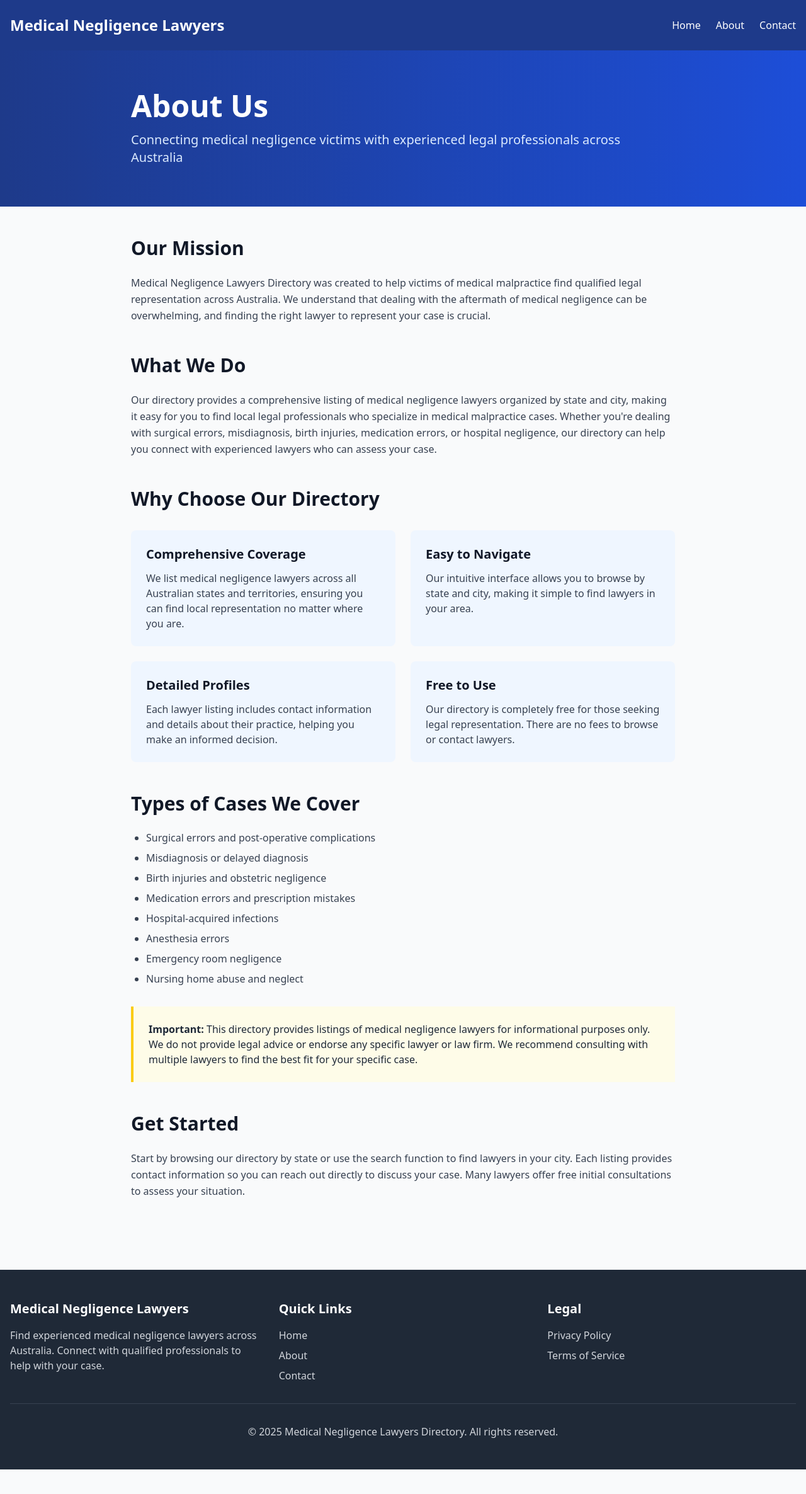
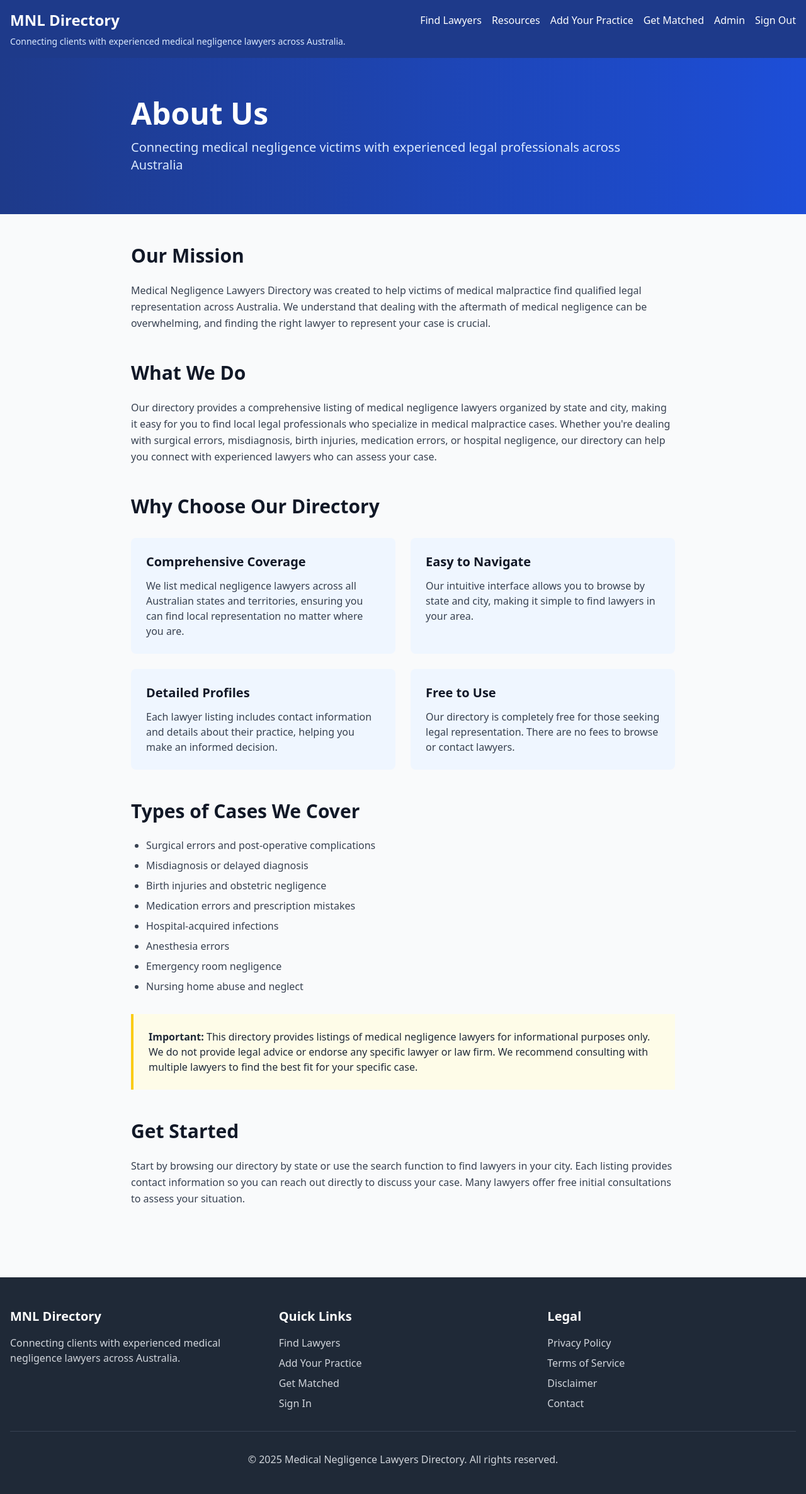
Before and after one commit to AMSumo9/directory-niche-medical-negligence-lawyer, an Astro site: page /about in a window 1280 px wide. Shown: the whole page at 63% size. Before the commit the page ends 2333 px from the top, so only its background shows below. Built offline with nearby package versions, Linux system fonts and the light colour scheme; Astro itself is replaced by a stand-in of ours.

Commit message:
Update BaseLayout.astro

```diff
--- a/src/layouts/BaseLayout.astro
+++ b/src/layouts/BaseLayout.astro
@@ -20,17 +20,21 @@ const baseUrl = import.meta.env.BASE_URL || '/';
   </head>
   <body class="min-h-screen bg-gray-50 flex flex-col">
     <header class="bg-blue-900 text-white shadow-lg">
-      <div class="container mx-auto px-4 py-6">
-        <nav class="flex items-center justify-between">
-          <a href={baseUrl} class="text-2xl font-bold hover:text-blue-200 transition-colors">
-            Medical Negligence Lawyers
+      <div class="container mx-auto px-4 py-4">
+        <nav class="flex items-center justify-between flex-wrap">
+          <a href={baseUrl} class="text-2xl font-bold hover:text-blue-200 transition-colors mb-2 sm:mb-0">
+            MNL Directory
           </a>
-          <div class="flex gap-6">
-            <a href={baseUrl} class="hover:text-blue-200 transition-colors">Home</a>
-            <a href={`${baseUrl}about`} class="hover:text-blue-200 transition-colors">About</a>
-            <a href={`${baseUrl}contact`} class="hover:text-blue-200 transition-colors">Contact</a>
+          <div class="flex gap-4 flex-wrap text-sm sm:text-base">
+            <a href={`${baseUrl}/find-lawyers/`} class="hover:text-blue-200 transition-colors">Find Lawyers</a>
+            <a href={`${baseUrl}/resources/`} class="hover:text-blue-200 transition-colors">Resources</a>
+            <a href={`${baseUrl}/add-practice/`} class="hover:text-blue-200 transition-colors">Add Your Practice</a>
+            <a href={`${baseUrl}/get-matched/`} class="hover:text-blue-200 transition-colors">Get Matched</a>
+            <a href={`${baseUrl}/admin/`} class="hover:text-blue-200 transition-colors">Admin</a>
+            <a href={`${baseUrl}/sign-out/`} class="hover:text-blue-200 transition-colors">Sign Out</a>
           </div>
         </nav>
+        <p class="text-blue-100 text-sm mt-2">Connecting clients with experienced medical negligence lawyers across Australia.</p>
       </div>
     </header>
 
@@ -42,25 +46,27 @@ const baseUrl = import.meta.env.BASE_URL || '/';
       <div class="container mx-auto px-4">
         <div class="grid grid-cols-1 md:grid-cols-3 gap-8">
           <div>
-            <h3 class="text-xl font-bold mb-4">Medical Negligence Lawyers</h3>
+            <h3 class="text-xl font-bold mb-4">MNL Directory</h3>
             <p class="text-gray-300">
-              Find experienced medical negligence lawyers across Australia.
-              Connect with qualified professionals to help with your case.
+              Connecting clients with experienced medical negligence lawyers across Australia.
             </p>
           </div>
           <div>
             <h3 class="text-xl font-bold mb-4">Quick Links</h3>
             <ul class="space-y-2">
-              <li><a href={baseUrl} class="text-gray-300 hover:text-white transition-colors">Home</a></li>
-              <li><a href={`${baseUrl}about`} class="text-gray-300 hover:text-white transition-colors">About</a></li>
-              <li><a href={`${baseUrl}contact`} class="text-gray-300 hover:text-white transition-colors">Contact</a></li>
+              <li><a href={`${baseUrl}/find-lawyers/`} class="text-gray-300 hover:text-white transition-colors">Find Lawyers</a></li>
+              <li><a href={`${baseUrl}/add-practice/`} class="text-gray-300 hover:text-white transition-colors">Add Your Practice</a></li>
+              <li><a href={`${baseUrl}/get-matched/`} class="text-gray-300 hover:text-white transition-colors">Get Matched</a></li>
+              <li><a href={`${baseUrl}/sign-in/`} class="text-gray-300 hover:text-white transition-colors">Sign In</a></li>
             </ul>
           </div>
           <div>
             <h3 class="text-xl font-bold mb-4">Legal</h3>
             <ul class="space-y-2">
-              <li><a href={`${baseUrl}privacy`} class="text-gray-300 hover:text-white transition-colors">Privacy Policy</a></li>
-              <li><a href={`${baseUrl}terms`} class="text-gray-300 hover:text-white transition-colors">Terms of Service</a></li>
+              <li><a href={`${baseUrl}/privacy/`} class="text-gray-300 hover:text-white transition-colors">Privacy Policy</a></li>
+              <li><a href={`${baseUrl}/terms/`} class="text-gray-300 hover:text-white transition-colors">Terms of Service</a></li>
+              <li><a href={`${baseUrl}/disclaimer/`} class="text-gray-300 hover:text-white transition-colors">Disclaimer</a></li>
+              <li><a href={`${baseUrl}/contact/`} class="text-gray-300 hover:text-white transition-colors">Contact</a></li>
             </ul>
           </div>
         </div>
```
